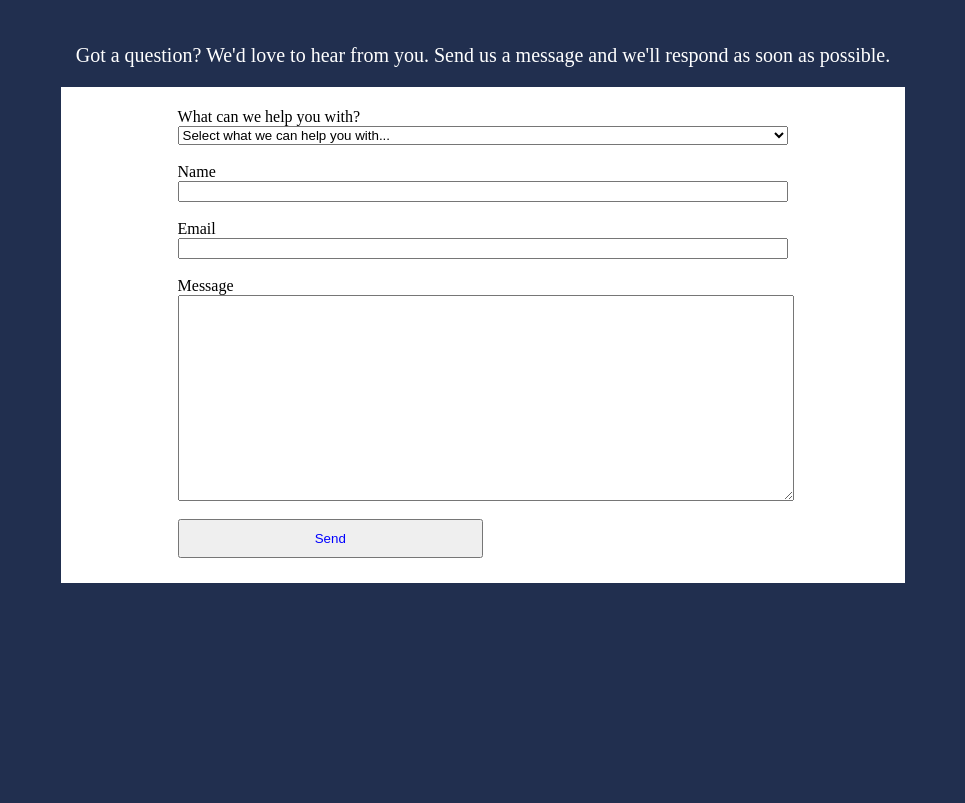
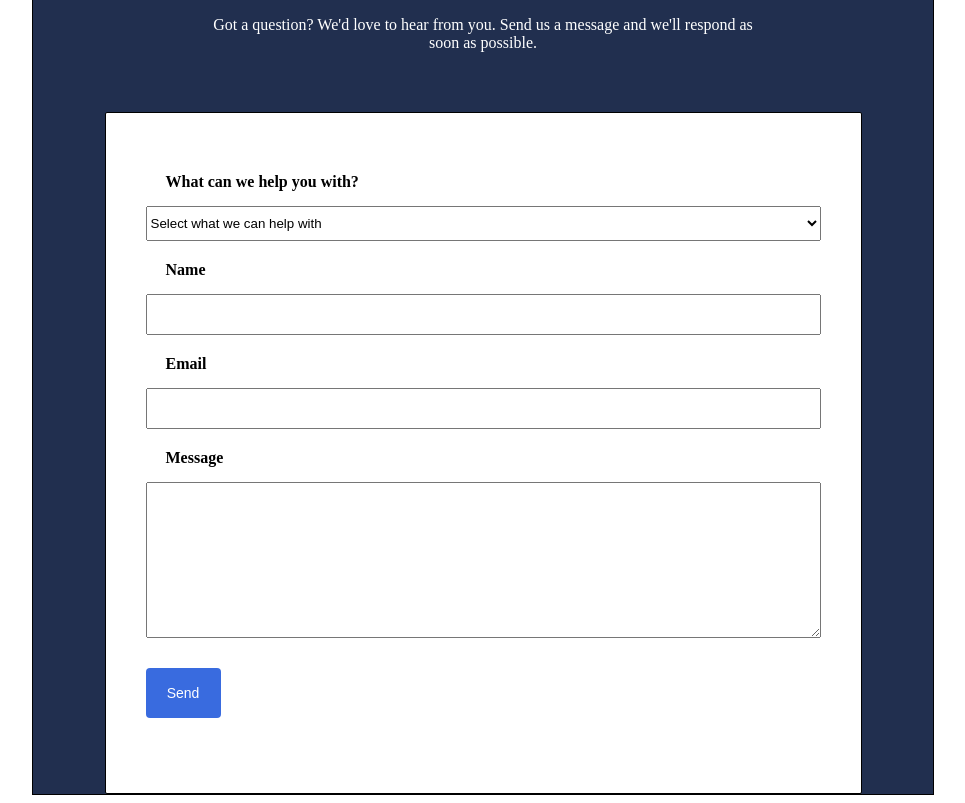
Before and after one commit to Saeggoyangi/Contact-Form, a plain HTML site: page index.html in a window 1280 px wide. Shown: the part 109-912 px from the top of the page, without its empty margins (157-1122 px from the left). Before the commit the page ends 800 px from the top, so only its background shows below. Drawn offline with Linux system fonts and the light colour scheme.

Commit message:
added new

```diff
--- a/css/style.css
+++ b/css/style.css
@@ -4,7 +4,9 @@ html{
     align-items: center;
 }
 
-body{
+main{
+  width:900px;
+  border:1px solid #000;
     display: flex;
     justify-content: center;
     align-items: center;
@@ -13,46 +15,53 @@ body{
 }
 
 form{
-    width: 100%;
-    height: 100%;
-    border: 1px solid #000;
-    padding: 15px;
-    border: none;
-    background-color: #fff;
-    align-content: center;
-    display: flex;
-    justify-content: center;
+ background-color:#fff;
+  display:flex;
+  flex-direction:center;
+  width:75%;
+  border:1px solid #000;
+  flex-direction:column;
+  height:600px;
+  text-align:center;
+  padding:40px;
+  border-radius:2px;
+  margin-btoom:70px;
 }
 
-.send{
-    width:50%;
-    padding:10px;
-    justify-content: center;
-    align-items: center;
-    color:blue;
+
+body p{
+  color: #fff;
+  width:60%;
+  text-align:center;
+  margin-bottom:60px;
 }
 
-h3{
-    font-size: 40px;
-    font-family: 'Franklin Gothic Medium', 'Arial Narrow', Arial, sans-serif;
-    color:white;
+body h3{
+  padding: 10px;
+  margin-bottom: 5px;
+  font-size: 35px;
+  color: #fff;
 }
 
-p{
-    font-size: 20px;
-    font-family: 'Times New Roman', Times, serif;
-    color:white;
+form select, form input{
+  height:35px;
 }
 
-fieldset{
-    display: flex;
-    flex-direction: column;
-    border:none;
-    width:75%;
-    color:black;
+form label{
+  padding: 20px;
+  padding-bottom: 15px;
+  font-weight: bold;
+  text-align: left;
 }
 
-.typebox3{
-    width:100%;
-    height:200px;
+form button{
+  background-color:#396bdf;
+  color: #fff;
+  font-size: 14px;
+  border: 0px solid #000;
+  border-radius:4px;
+  margin-top:30px;
+  width:75px;
+  height:50px;
+   cursor:pointer;
 }
--- a/index.html
+++ b/index.html
@@ -6,27 +6,37 @@
     <meta name="viewport" content="width=device-width, initial-scale=1.0">
     <title>Document</title>
     <link rel="stylesheet" href="css/style.css">
-
-    <h3>Contact Us</h3>
+</head>
+<body>
+    <main>
+        <h3>Contact Us</h3>
          <p>Got a question? We'd love to hear from you. Send us a message and we'll respond as soon as possible.</p>
 
-        <form action="contact">
+              <form action='https://getform.io/f/e89c96a8-8d89-4f5e-956d-aeaddfc3b591' method='POST'>
 
-        <fieldset>
-         <label for="select">What can we help you with?</label>
-        <select class="select" type="select" name="select" >
-            <option value="">Select what we can help you with...</option>
-        </select>
-<br>
-        <label for="typebox1">Name</label>
-        <input class="typebox1" type="text" name="name"></input>
-<br>
-        <label for="thypebox2">Email</label>
-        <input class="typebox2" type="email" name="email"></input>
-<br>
-        <label for="typebox3">Message</label>
-        <textarea class="typebox3" type="text" name="message"></textarea>
-<br>
-        <input class="send" type="submit" value="Send"></input>
-    </fieldset>
-    </form
+               <label class="help" for=''>What can we help you with?</label>
+                <select name="help" required>
+
+                  <option name='selection' value="" disabled selected hidden> Select what we can help with</option>
+                  <option name='customer' value="">Customer Support</option>
+                  <option name='customer' value="">Feedback</option>
+                  <option name='customer' value="">FAQ</option>
+                </select>
+
+
+
+                <label for="name" maxlength='4'>Name</label>
+                <input id="fname" type="text" name="name" required>
+
+                <label for="mail">Email</label>
+                <input id="email-addy" type="email" name="email" minlength='20' maxlength='35' required>
+
+                <label for="Message">Message</label>
+          <textarea id="img" cols='30' rows='10' type="text" name="message" required> </textarea>
+
+                <button type="submit" value="Send">Send</button>
+          </form>
+
+                </main>
+</body>
+</html>
```
